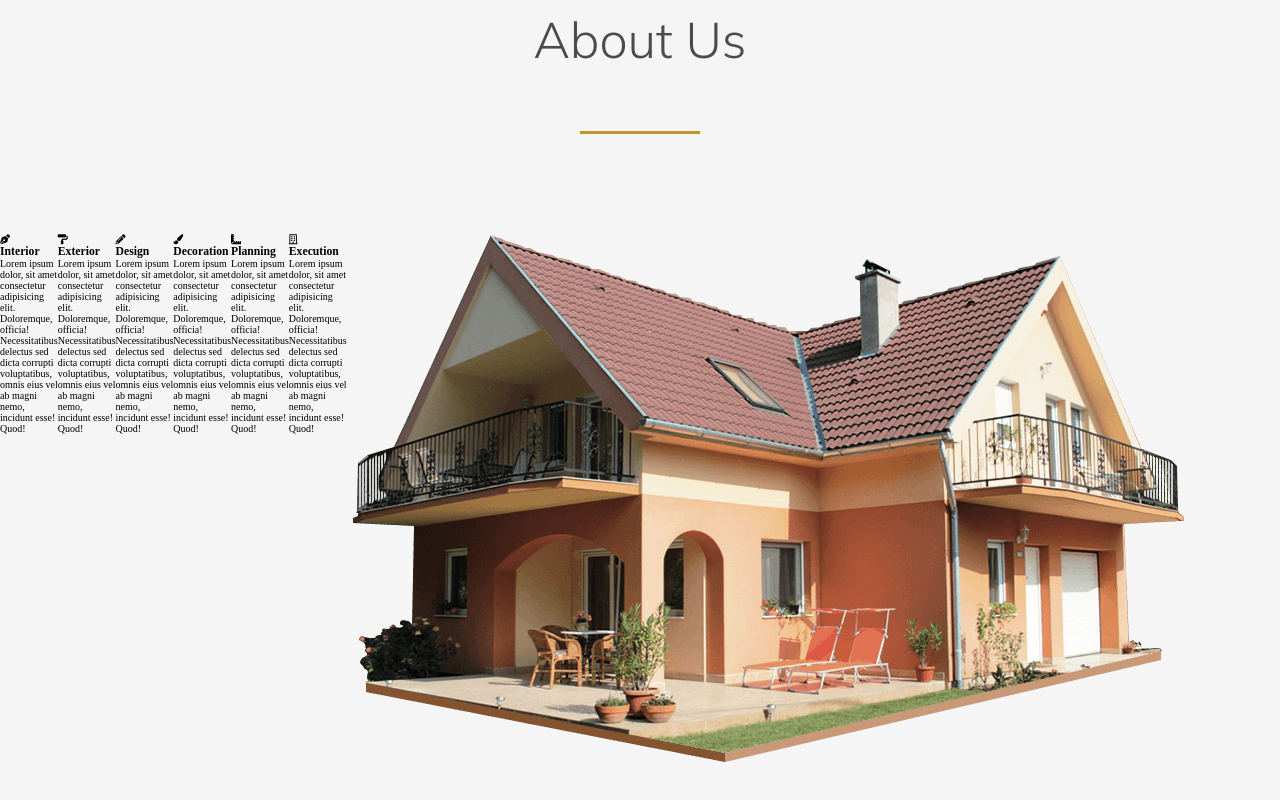
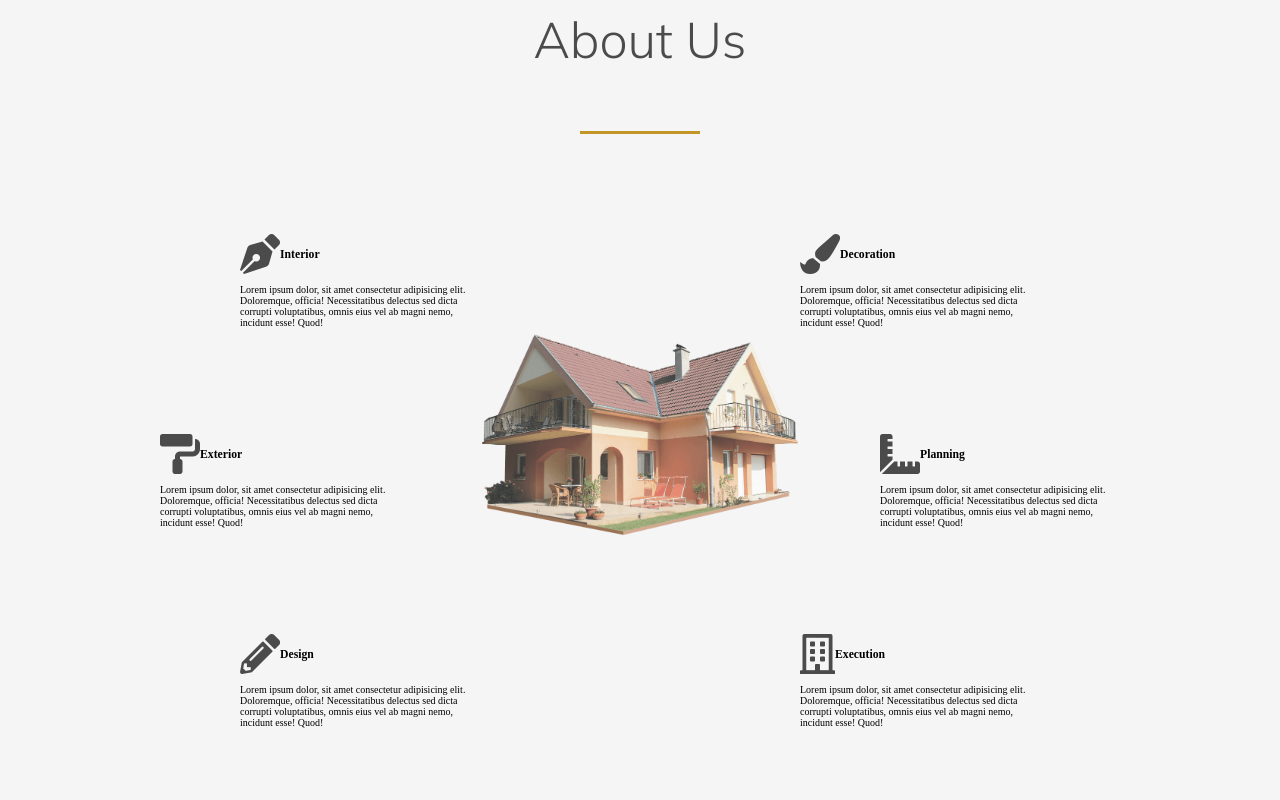
Before and after one commit to Zane-Gilfillan/Architecture-Website, a plain HTML site: page index.html in a window 1280 px wide. Shown: the part 862-1662 px from the top of the page. Drawn offline with Linux system fonts and the light colour scheme.

Commit message:
updating 'About Us' grid

```diff
--- a/css/style.css
+++ b/css/style.css
@@ -302,6 +302,60 @@ html {
     grid-row-gap: 4rem;
 }
 
+.service {
+    width: 100%;
+    margin-bottom: 2rem;
+}
+
+.service:nth-child(1) {
+    grid-column: 4 / 7;
+    grid-row: 1 / 3;
+}
+
+.service:nth-child(2) {
+    grid-column: 3 / 6;
+    grid-row: 3 / 5;
+}
+
+.service:nth-child(3) {
+    grid-column: 4 / 7;
+    grid-row: 5 / -1;
+}
+
+.service:nth-child(4) {
+    grid-column: 11 / 14;
+    grid-row: 1 / 3;
+}
+
+.service:nth-child(5) {
+    grid-column: 12 / 15;
+    grid-row: 3 / 5;
+}
+
+.service:nth-child(6) {
+    grid-column: 11 / 14;
+    grid-row: 5 / -1;
+}
+
+.service-header {
+    display: flex;
+    align-items: center;
+    margin-bottom: 1rem;
+}
+
+.service-header i {
+    font-size: 4rem;
+    color: #4b4b4b;
+}
+
 .about-us-img-wrapper {
-    width: 50rem;
+    grid-column: 7 / 11;
+    grid-row: 2 / 6;
+    width: 100%;
 }
+
+.about-us-img-wrapper img {
+    width: 100%;
+    object-fit: cover;
+    opacity: 0.8;
+}
```
Also changed, not shown: index.html (indentation only), 2 other files.
